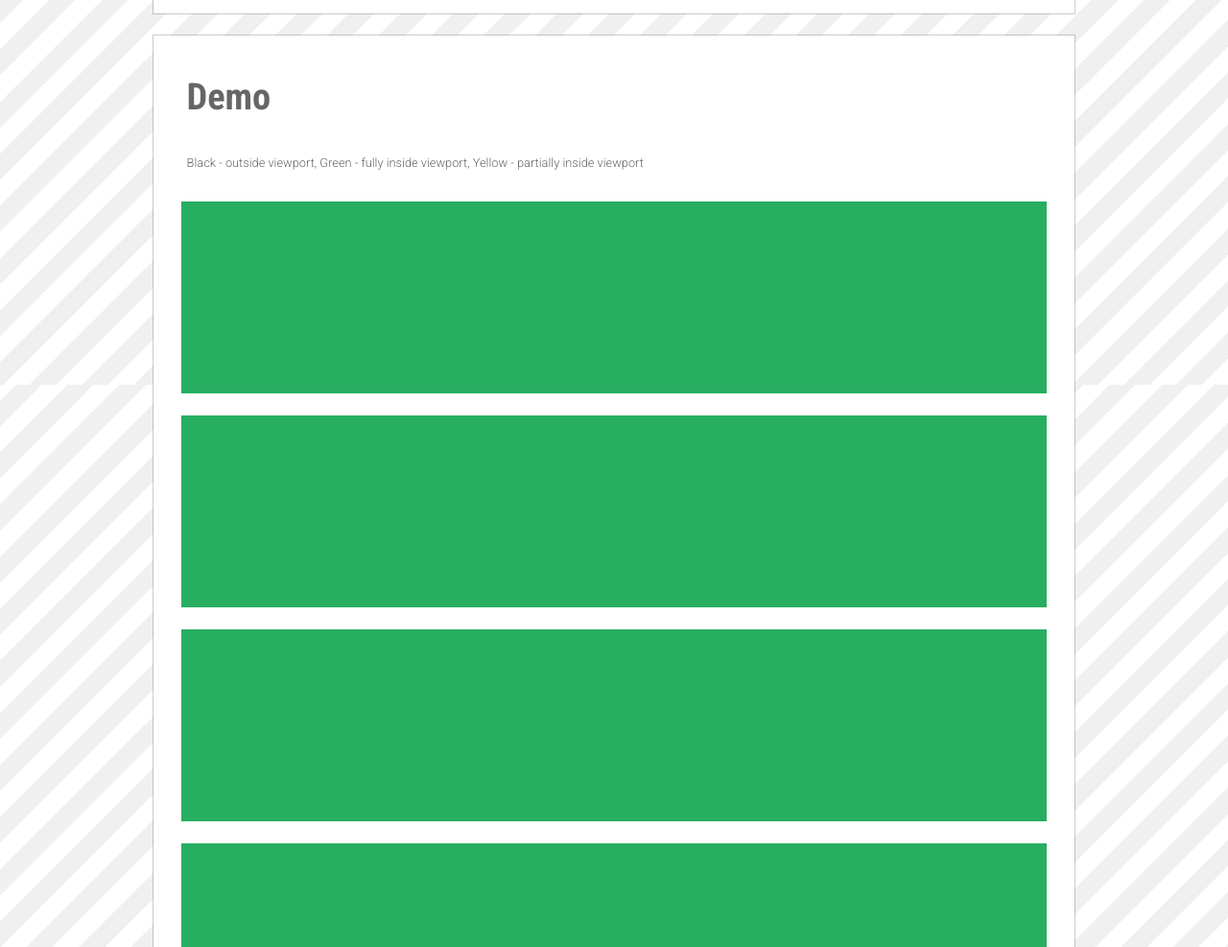
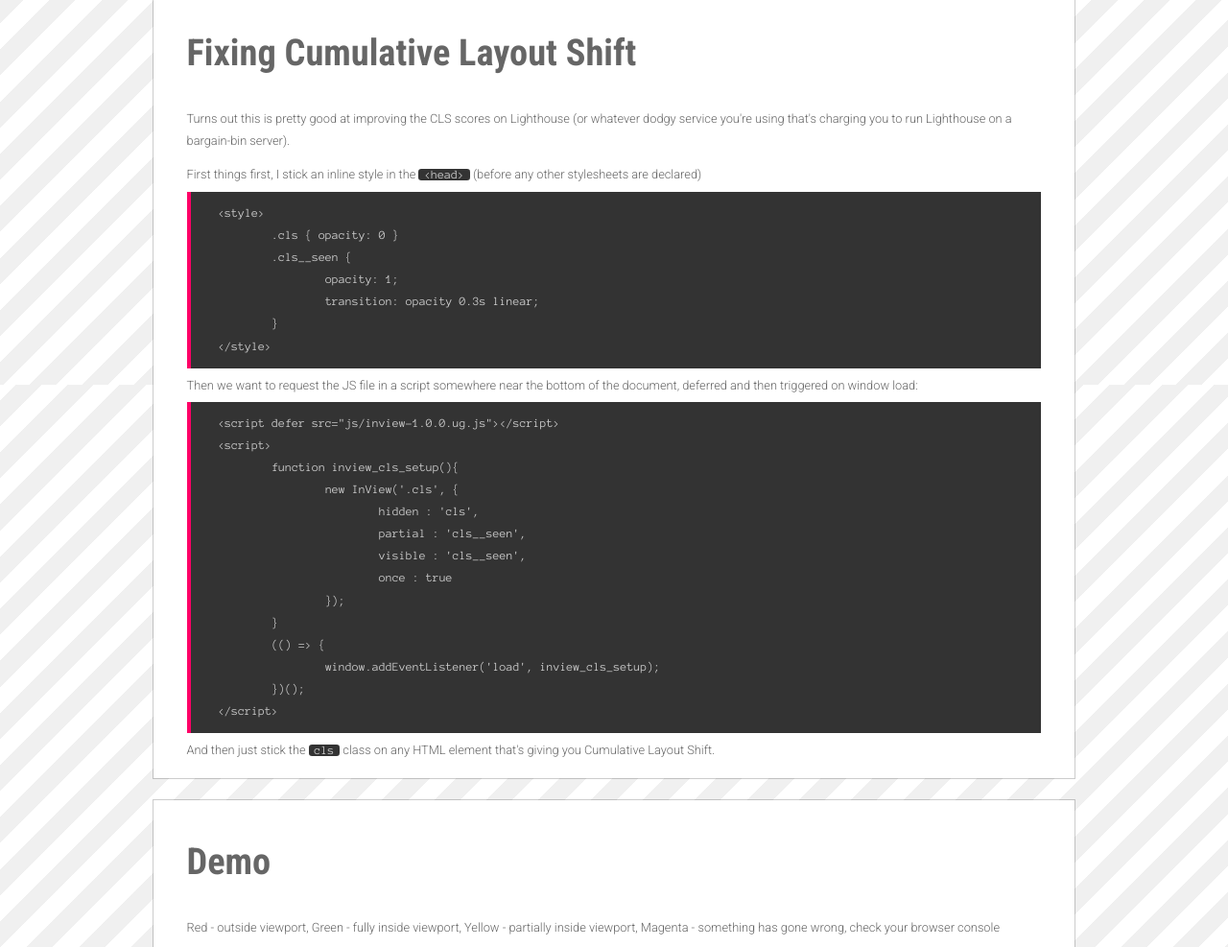
Before and after one commit to shakyjake/InView-JS, a plain HTML site: page index.html in a window 1280 px wide. Shown: the part 1199-2186 px from the top of the page at 96% size. Drawn offline with Linux system fonts and the light colour scheme.

Commit message:
Update index.html

```diff
--- a/index.html
+++ b/index.html
@@ -84,7 +84,7 @@
 			}
 
 			section {
-				background: #000;
+				background: #F06;
 				height: 200px;
 				margin: 1.8em 2.25em;
 			}
@@ -122,7 +122,7 @@
 
 			<h3>Usage</h3>
 			<h4>To use, simply insert a script with a src pointing to inview.js, then initialise it with &ldquo;new InView('Selector')&rdquo; where &ldquo;Selector&rdquo; is a valid CSS selector.</h4>
-			<code>&lt;script type="text/javascript" src="js/inview-1.0.0.ug.js"&gt;&lt;/script&gt;
+			<code>&lt;script src="js/inview-1.0.0.ug.js"&gt;&lt;/script&gt;
 &lt;script type="text/javascript"&gt;
 	(function(){
 		new InView('section');
@@ -149,10 +149,38 @@
 			<p><code class="inline-code">inview_partial</code> - fired on the observed node when it becomes partially visible</p>
 			<p><code class="inline-code">inview_visible</code> - fired on the observed node when it becomes fully visible</p>
 
+			<h3>Fixing Cumulative Layout Shift</h3>
+			<p>Turns out this is pretty good at improving the CLS scores on Lighthouse (or whatever dodgy service you're using that's charging you to run Lighthouse on a bargain-bin server). </p>
+			<p>First things first, I stick an inline style in the <code class="inline-code">&lt;head&gt;</code> (before any other stylesheets are declared)</p>
+			<code>&lt;style&gt;
+	.cls { opacity: 0 }
+	.cls__seen {
+		opacity: 1;
+		transition: opacity 0.3s linear;
+	}
+&lt;/style&gt;</code>
+			<p>Then we want to request the JS file in a script somewhere near the bottom of the document, deferred and then triggered on window load:</p>
+			<code>&lt;script defer src="js/inview-1.0.0.ug.js"&gt;&lt;/script&gt;
+&lt;script&gt;
+	function inview_cls_setup(){
+		new InView('.cls', {
+			hidden : 'cls',
+			partial : 'cls__seen',
+			visible : 'cls__seen',
+			once : true
+		});
+	}
+	(() => {
+		window.addEventListener('load', inview_cls_setup);
+	})();
+&lt;/script&gt;
+</code>
+			<p>And then just stick the <code class="inline-code">cls</code> class on any HTML element that's giving you Cumulative Layout Shift.</p>
+
 		</header>
 		<main>
 			<h3>Demo</h3>
-			<h4>Black - outside viewport, Green - fully inside viewport, Yellow - partially inside viewport</h4>
+			<h4>Red - outside viewport, Green - fully inside viewport, Yellow - partially inside viewport, Magenta - something has gone wrong, check your browser console</h4>
 			<section></section>
 			<section></section>
 			<section></section>
@@ -167,8 +195,8 @@
 			<section></section>
 			<section></section>
 		</main>
-		<script type="text/javascript" src="js/inview-1.0.0.ug.js"></script>
-		<script type="text/javascript">
+		<script src="js/inview-1.0.0.ug.js"></script>
+		<script>
 
 			(function(){
 
```
